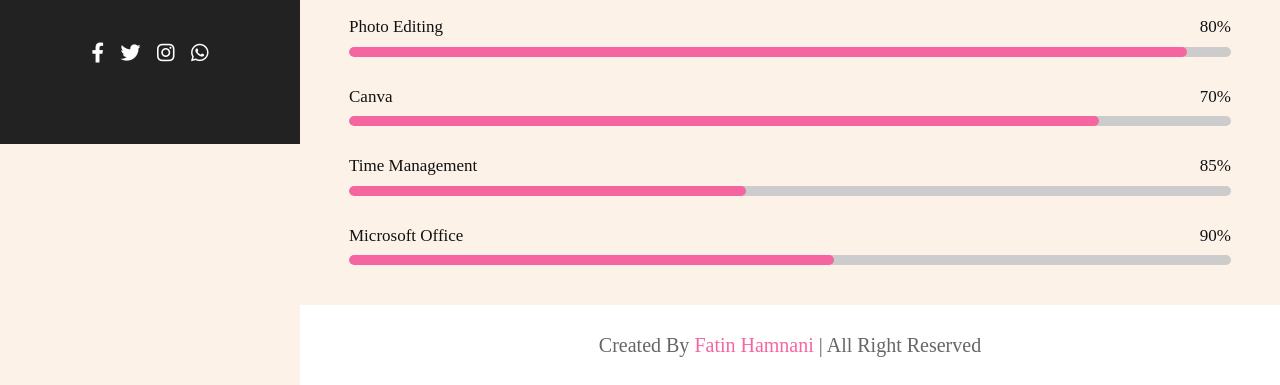
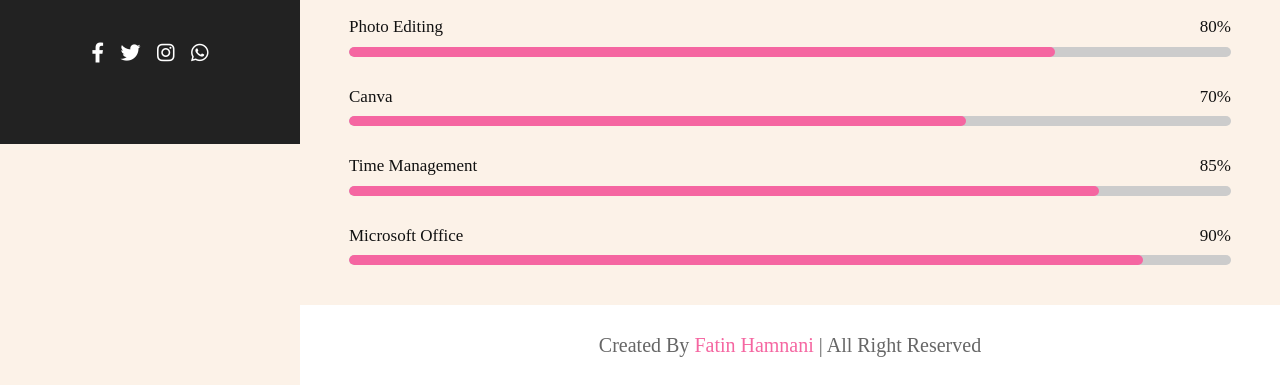
Before and after one commit to fatinhammnani/fatinpersonalwebsite, a plain HTML site: page about.html in a window 1280 px wide. Shown: the part 656-1041 px from the top of the page. Drawn offline with Linux system fonts and the light colour scheme.

Commit message:
Add files via upload

```diff
--- a/style.css
+++ b/style.css
@@ -295,19 +295,19 @@ header .follow a:hover{
 }
 
 .About .row-2 .skills .progress:nth-child(1) .bar span{
-    width: 95%;
+    width: 80%;
 }
 
 .About .row-2 .skills .progress:nth-child(2) .bar span{
+    width: 70%;
+}
+
+.About .row-2 .skills .progress:nth-child(3) .bar span{
     width: 85%;
 }
 
-.About .row-2 .skills .progress:nth-child(3) .bar span{
-    width: 45%;
-}
-
 .About .row-2 .skills .progress:nth-child(4) .bar span{
-    width: 55%;
+    width: 90%;
 }
 
 .About .row-2 .box-container{
```
